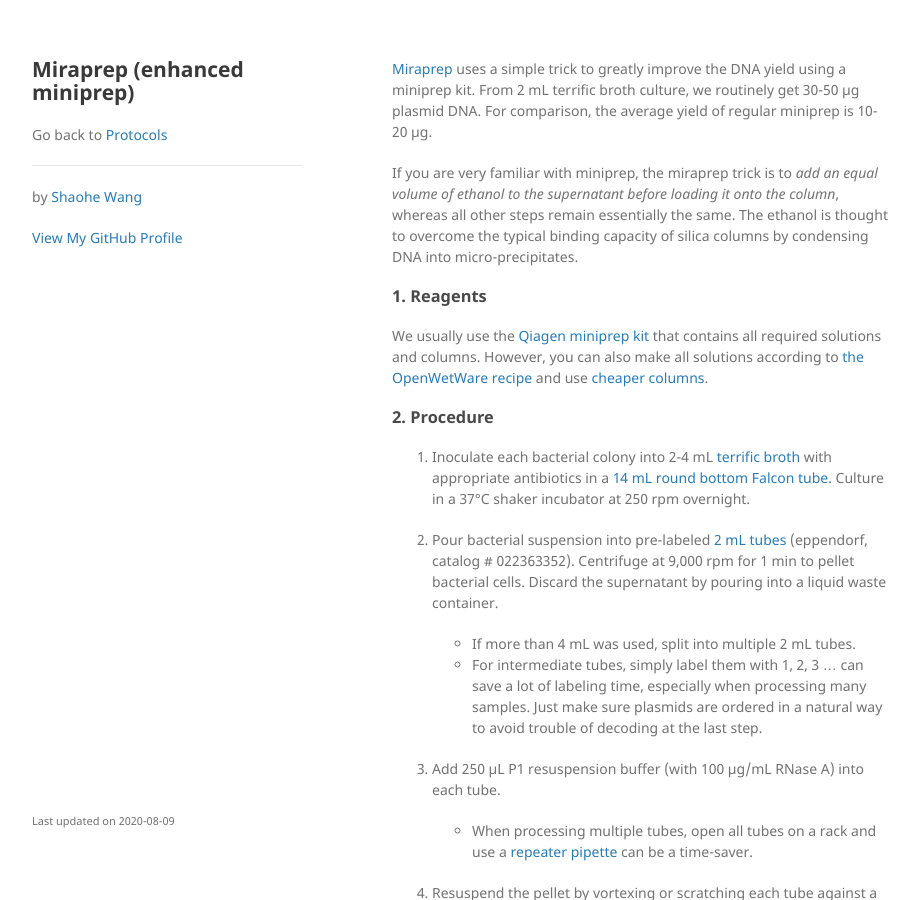
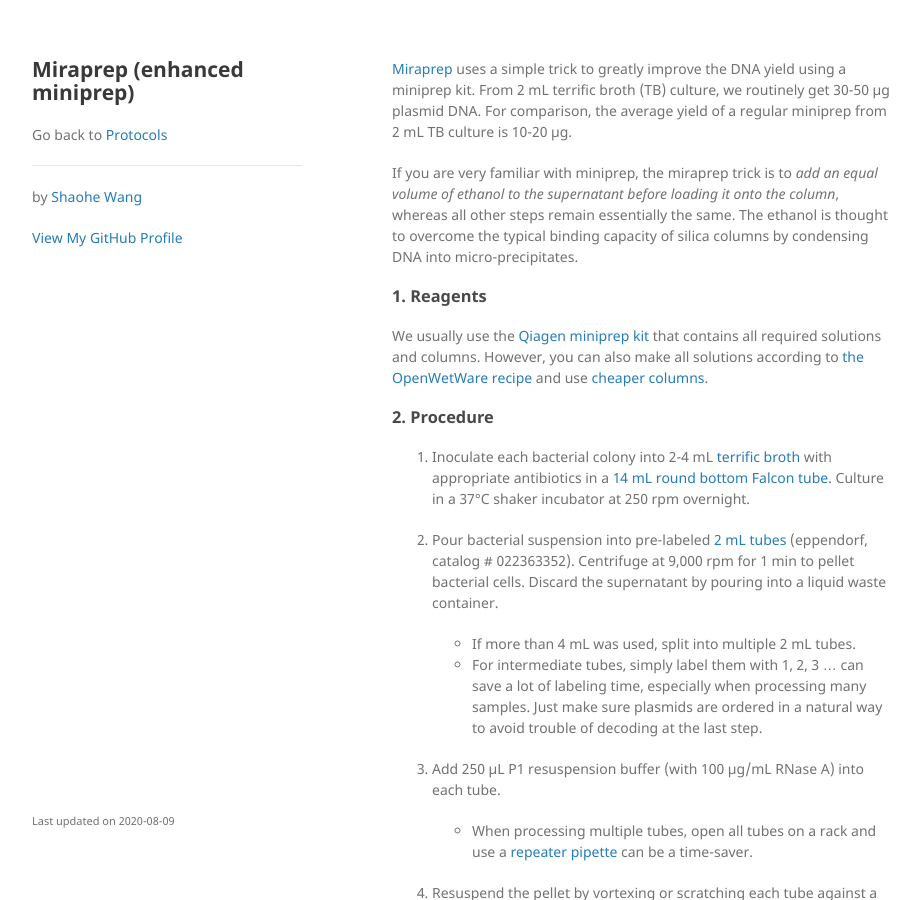
Before and after one commit to snownontrace/snownontrace.github.io, a Jekyll site: the page built from miraprep.md, in a window 1280 px wide and 900 px high. Shown: the whole window, without its empty margins (178-1098 px from the left). Built offline with Jekyll 4.4.1, drawn with Linux system fonts in a browser that asks for light colours.

Commit message:
modify miraprep

```diff
--- a/miraprep.md
+++ b/miraprep.md
@@ -6,7 +6,7 @@ author_url: https://scholar.google.com/citations?user=R_-kJV4AAAAJ&hl=en
 date: 2020-08-09
 ---
 
-[Miraprep](https://journals.plos.org/plosone/article?id=10.1371/journal.pone.0160509) uses a simple trick to greatly improve the DNA yield using a miniprep kit. From 2 mL terrific broth culture, we routinely get 30-50 µg plasmid DNA. For comparison, the average yield of regular miniprep is 10-20 µg.
+[Miraprep](https://journals.plos.org/plosone/article?id=10.1371/journal.pone.0160509) uses a simple trick to greatly improve the DNA yield using a miniprep kit. From 2 mL terrific broth (TB) culture, we routinely get 30-50 µg plasmid DNA. For comparison, the average yield of a regular miniprep from 2 mL TB culture is 10-20 µg.
 
 If you are very familiar with miniprep, the miraprep trick is to _add an equal volume of ethanol to the supernatant before loading it onto the column_, whereas all other steps remain essentially the same. The ethanol is thought to overcome the typical binding capacity of silica columns by condensing DNA into micro-precipitates.
 
```
